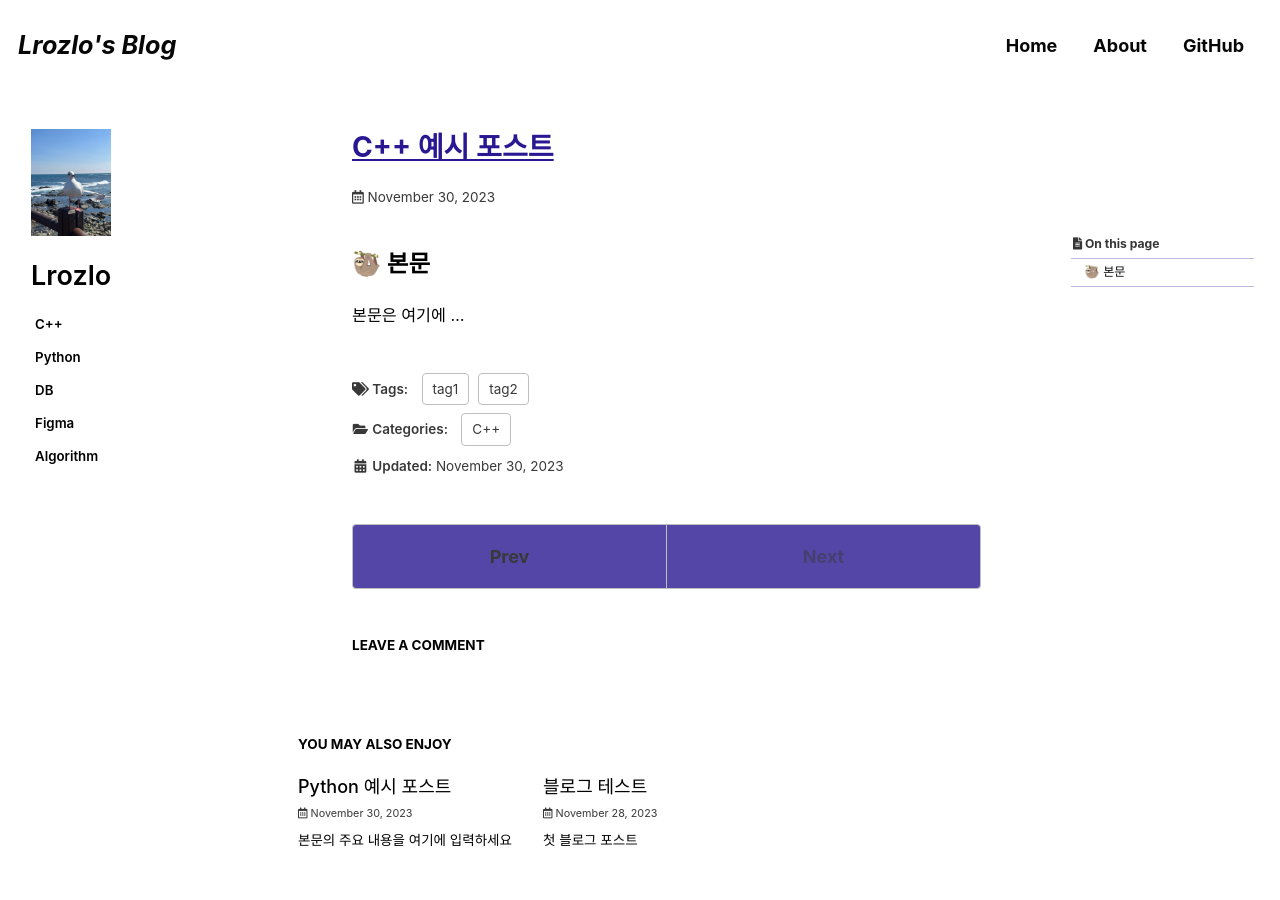
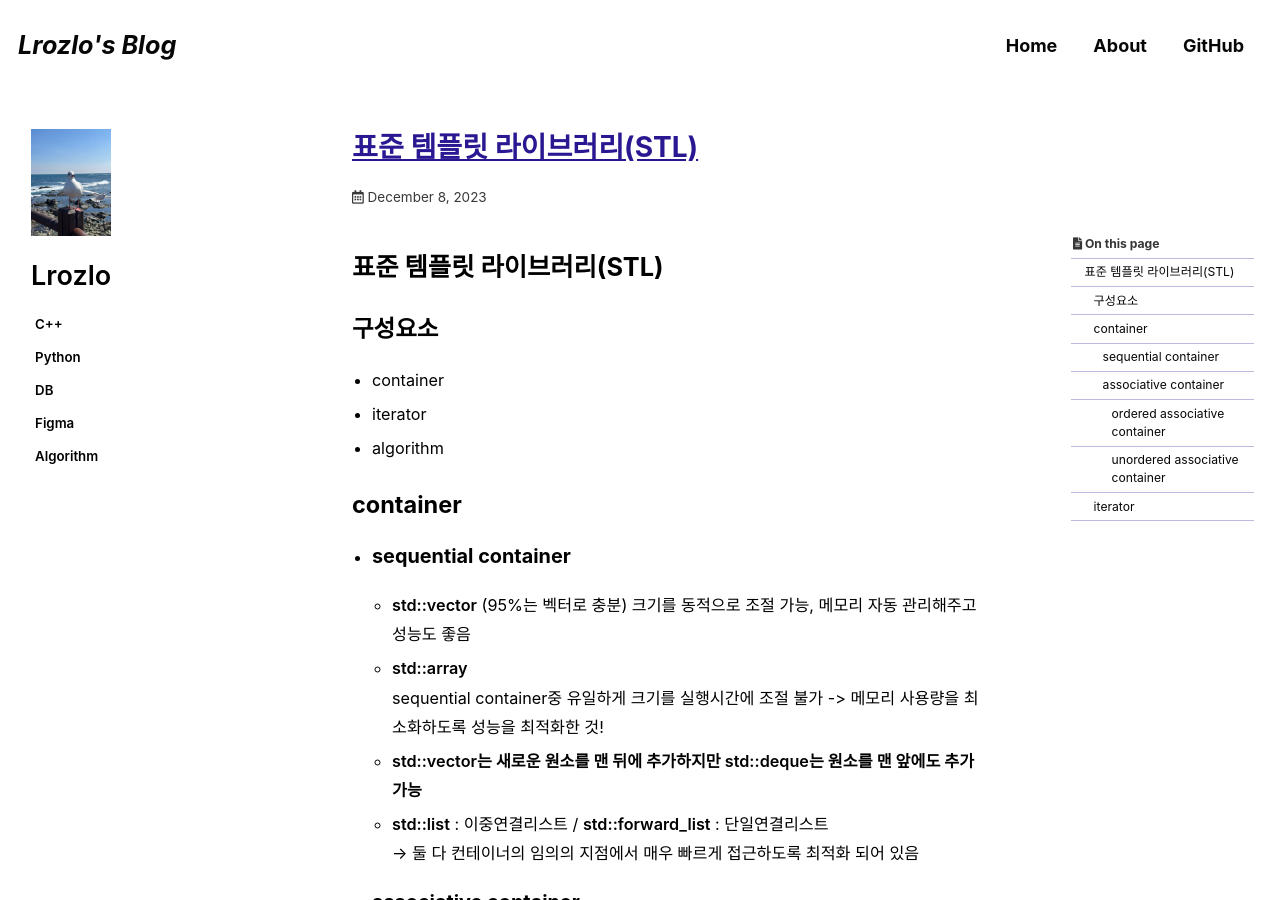
Before and after one commit to Lrozlo/Lrozlo.github.io, a Jekyll site: the page built from _posts/2023-11-30-categories-example1.md, in a window 1280 px wide and 900 px high. Built offline with Jekyll 4.4.1, drawn with Linux system fonts in a browser that asks for light colours; cached includes are drawn as plain includes; some web fonts are replaced; comment, search, counter and statistics services are not loaded; some of the changed text lies outside the part shown.

Commit message:
c++ stl post

```diff
--- a/_posts/2023-11-30-categories-example1.md
+++ b/_posts/2023-11-30-categories-example1.md
@@ -1,6 +1,6 @@
 ---
-title: "C++ 예시 포스트"
-excerpt: "본문의 주요 내용을 여기에 입력하세요"
+title: "표준 템플릿 라이브러리(STL)"
+excerpt: "container / algorithm / iterator"
 
 categories:
   - C++
@@ -12,10 +12,69 @@ permalink: /cpp/example1/
 toc: true
 toc_sticky: true
 
-date: 2023-11-30
-last_modified_at: 2023-11-30
+date: 2023-12-08
+last_modified_at: 2023-12-08
 ---
 
-## 🦥 본문
+# 표준 템플릿 라이브러리(STL)
+## 구성요소
+  - container
+  - iterator
+  - algorithm
 
-본문은 여기에 ...
+## container
+  * ### sequential container
+    + **std::vector** (95%는 벡터로 충분)
+	      크기를 동적으로 조절 가능,
+	      메모리 자동 관리해주고 성능도 좋음
+    + **std::array**
+
+      sequential container중 유일하게 크기를 실행시간에 조절 불가 -> 메모리 사용량을 최소화하도록 성능을 최적화한 것!
+    + **std::vector는 새로운 원소를 맨 뒤에 추가하지만 std::deque는 원소를 맨 앞에도 추가 가능**
+    + **std::list** : 이중연결리스트 / **std::forward_list** : 단일연결리스트
+
+      → 둘 다 컨테이너의 임의의 지점에서 매우 빠르게 접근하도록 최적화 되어 있음
+
+  * ### associative container
+
+    + **key - value 쌍으로 구성된 컨테이너, 주어진 key에 대한 value를 제공**
+
+    + **총 8가지 associative container 제공됨**
+
+    + **ordered associative container / unordered associative container (가장 큰 차이는 성능)**
+
+      - ordered associative container의 접근 시간 : 원소의 개수에 대해 log함수로 증가
+      - unordered associative container의 접근 시간 : 일정(크기와 관계 없음)
+    + #### ordered associative container
+      - std::set
+      - std::map
+      - std::multiset
+      - std::multimap
+
+      	*set은 key에 연관된 값이 없고 map은 키에 연관된 값 있음*
+
+        *map은 key 고유, multimap은 key 중복가능*
+
+        *map의 속성은 vector와 비슷
+				-> 연관 컨테이너 사용하는 경우 95프로는 key기준 정렬하는 map으로 충분*
+
+    + #### unordered associative container
+      - std::unordered_set
+      - std::unordered_map
+      - std::unordered_multiset
+      - std::unordered_multimap
+
+    + **container adapter**
+
+      순차 컨테이너에 대한 간편한 인터페이스 제공
+
+      std::stack, std::deque, std::priority_queue
+
+## iterator
+
+- 컨테이너와 알고리즘을 연결해줌
+- 반복자는 컨테이너에 의해 생성되며, 범용 포인터로 구성됨
+- 반복자는 컨테이너에 대한 반복문을 임의의 위치를 기준으로 정방향/역방향으로 진행하는데 사용됨
+- 반복자의 종류는 컨테이너마다 다름
+- 반복자 어댑터(iterator adapter)를 사용하면 스트림에 직접 접근 가능
+- STL에서 제공하는 알고리즘은 원소 또는 원소 범위에 대해 작동하는데, 이때 범위는 시작지점을 가리키는 begin iterator와 end iterator(범위 끝의 원소가 아니라 그 다음 지점을 가리키는 것에 주의!)로 지정.
```
